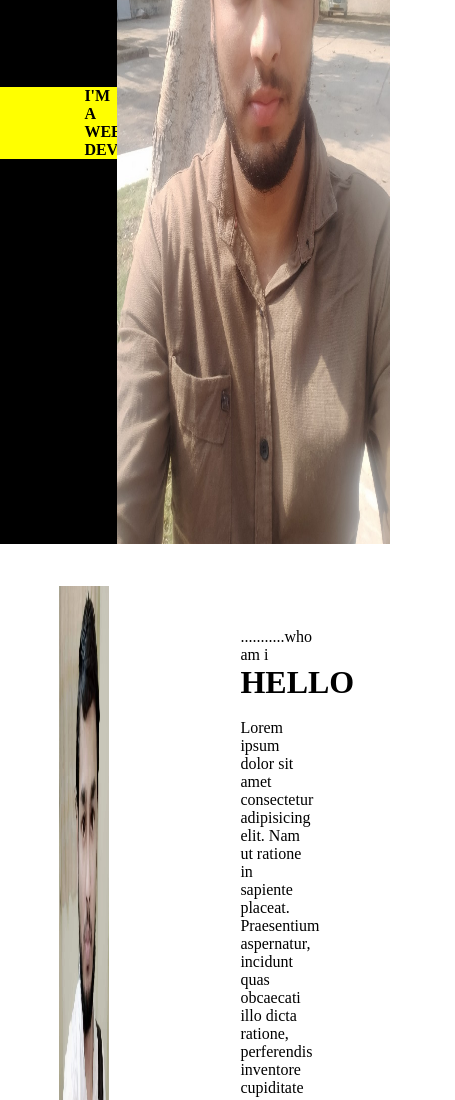
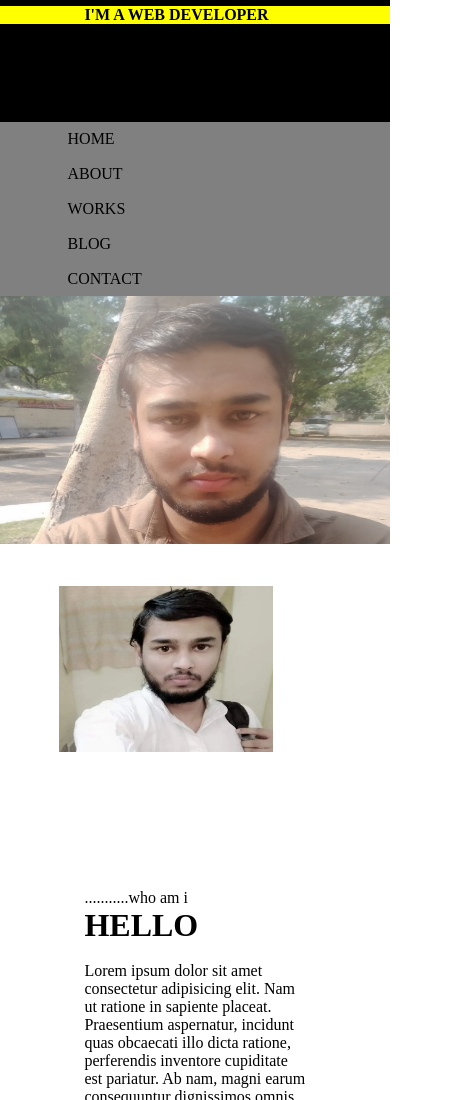
Before and after one commit to Amitnema11/second-web, a plain HTML site: page index.html in a window 390 px wide. Shown: the part 300-1400 px from the top of the page, 455 px wide, since content can reach past the window. Drawn offline with Linux system fonts and the light colour scheme.

Commit message:
update responsive on 2nd web

```diff
--- a/style.css
+++ b/style.css
@@ -145,3 +145,32 @@ button{
 button:hover{
     background-color: rgb(163, 59, 59);
 }
+
+@media(max-width:800px){
+   .main{
+    flex-direction: column;
+   }
+   .left{
+    width: 100%;
+   }
+   .right{
+    width: 100%;
+   }
+
+   .right ul{
+    flex-direction: column;
+   }
+
+   .second{
+    flex-direction: column;
+   }
+   .left2{
+    width: 100%;
+   }
+   .right2{
+    width: 100%;
+   }
+   .third{
+    display: none;
+   }
+}
```
